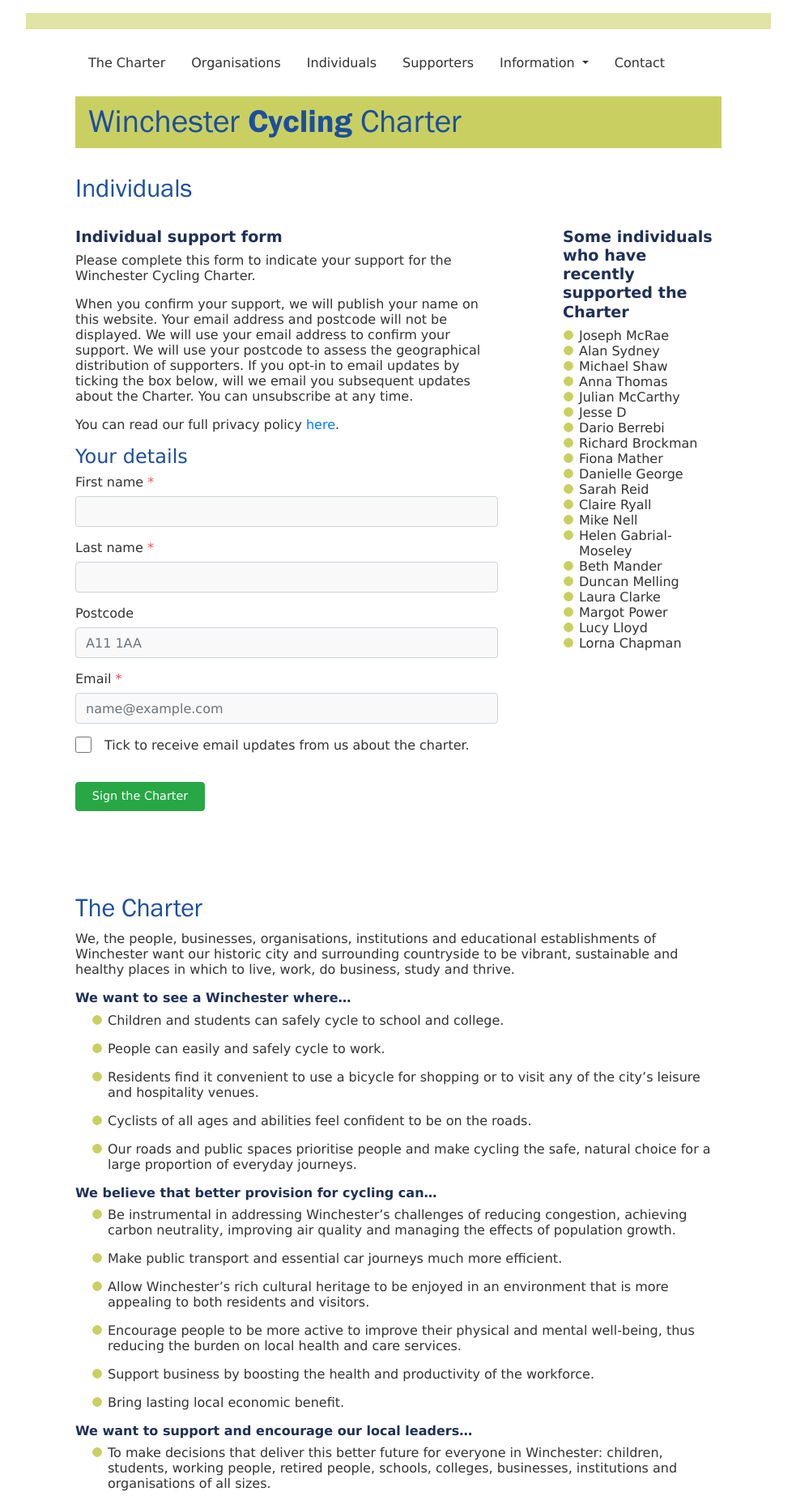
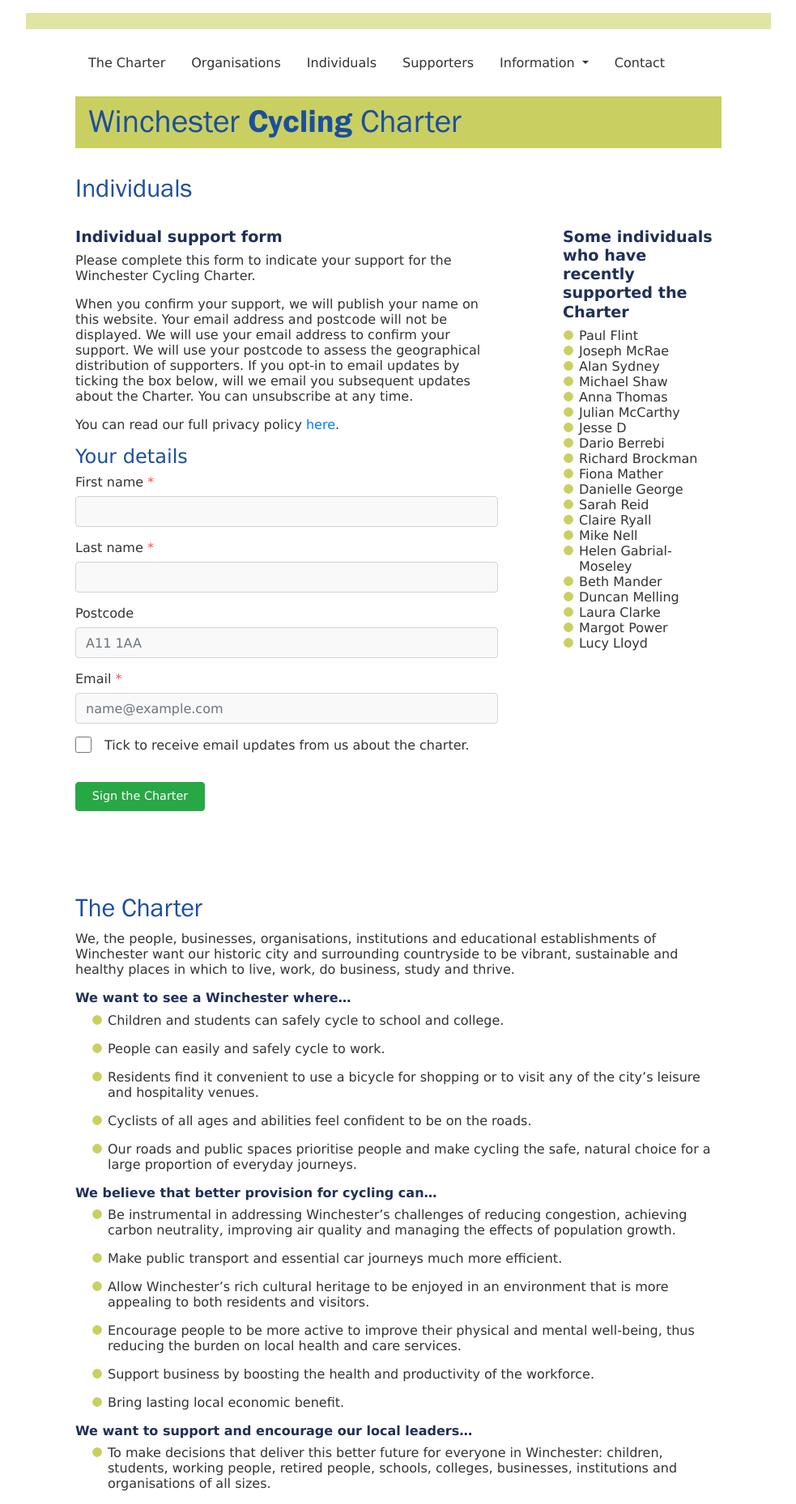
Before and after one commit to winchestercyclingcharter/winchestercyclingcharter.github.io, a Jekyll site: the page built from ind-page.md, in a window 1280 px wide. Shown: the whole page at 81% size, without its empty margins (148-1131 px from the left). Built offline with Jekyll 4.4.1, drawn with Linux system fonts in a browser that asks for light colours; nearby versions of some CDN libraries.

Commit message:
Update people.yml

```diff
--- a/_data/people.yml
+++ b/_data/people.yml
@@ -799,3 +799,4 @@ people:
 - { lastname: Shaw, firstname: Michael, dt: 20220521-090915-219154 }
 - { lastname: Sydney , firstname: Alan, dt: 20220522-212553-990511 }
 - { lastname: McRae, firstname: Joseph, dt: 20220525-181526-212339 }
+- { lastname: Flint, firstname: Paul, dt: 20220528-064742-623565 }
```
